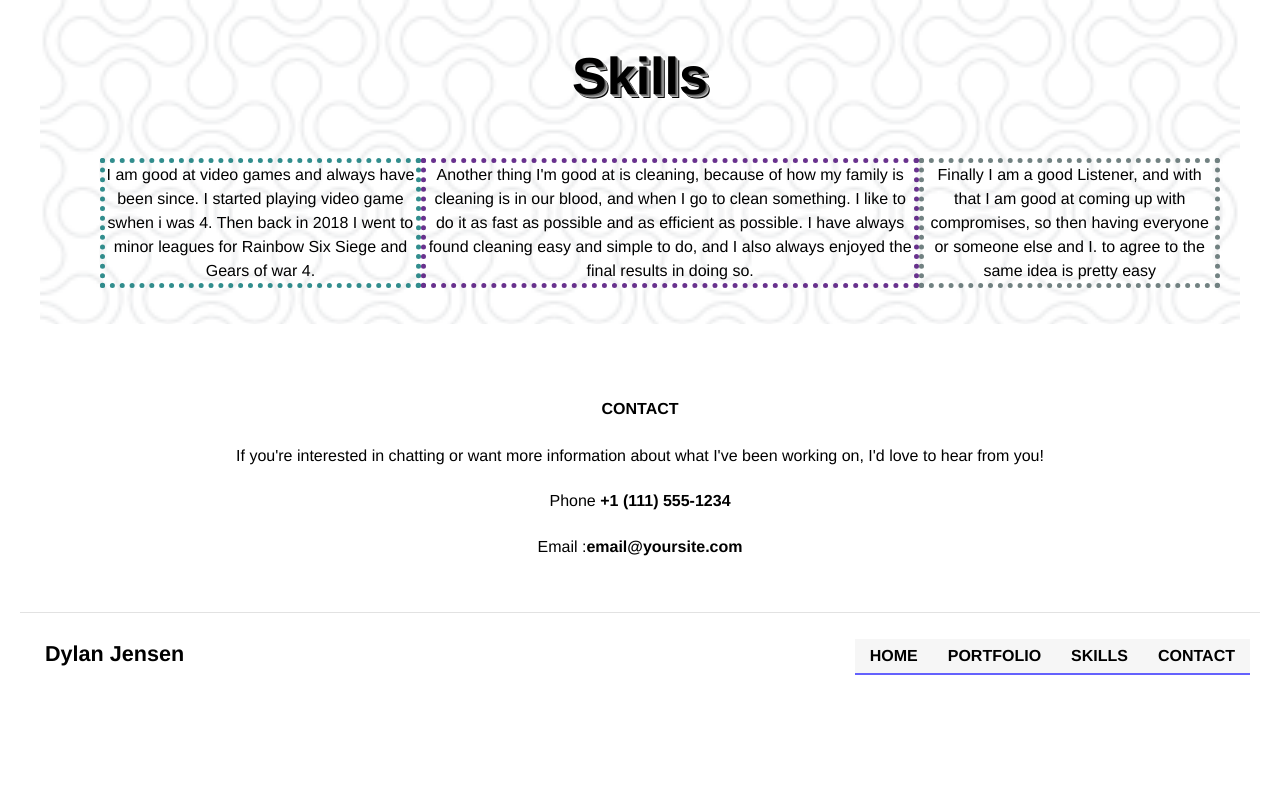
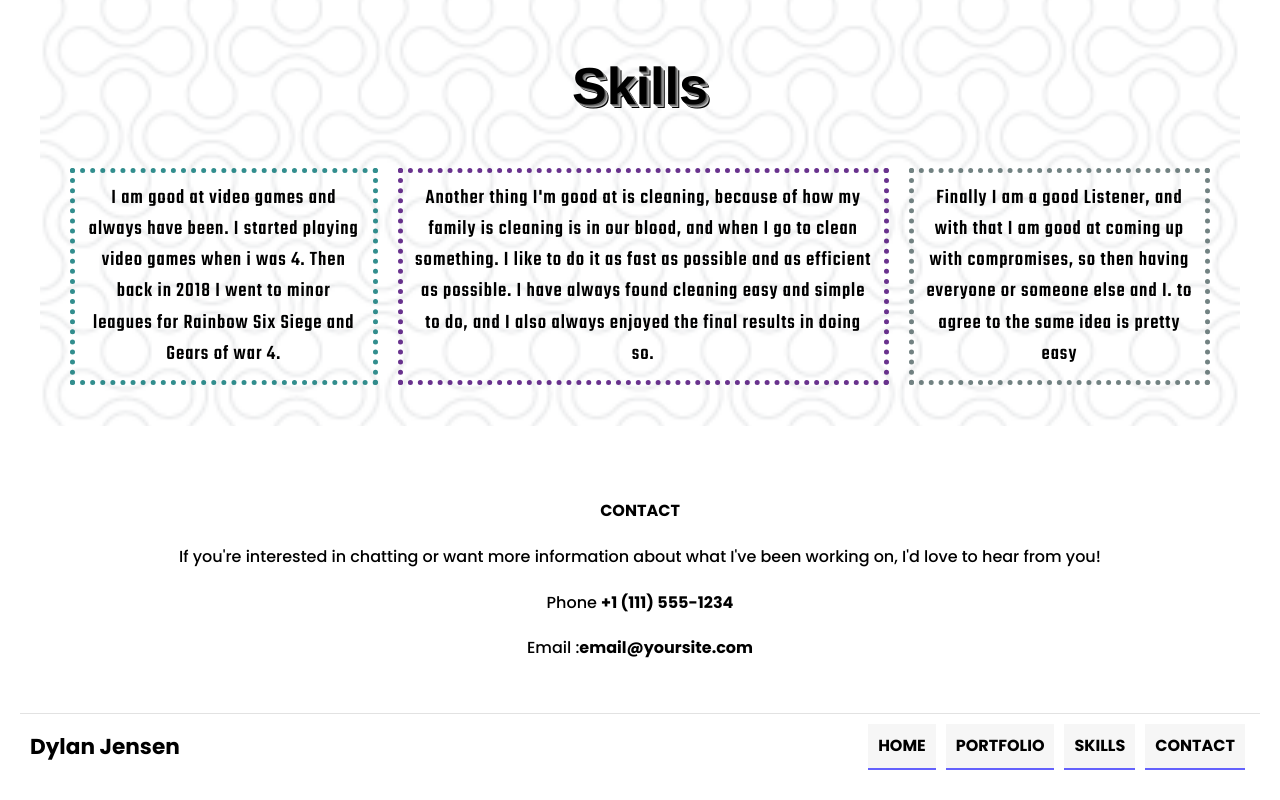
Before and after one commit to Dylan-Jensen/Mobile-First-Responsive-Layout, a plain HTML site: page index.html in a window 1280 px wide. Shown: the part 1514-2314 px from the top of the page. Before the commit the page ends 2235 px from the top, so only its background shows below. Drawn offline with Linux system fonts and the light colour scheme.

Commit message:
fixing css and html spacing

```diff
--- a/CSS/styles.css
+++ b/CSS/styles.css
@@ -12,7 +12,7 @@ a:link {
 }
 
 a:hover {
-    color:rgba(255, 0, 0, 0.6);
+    color: rgba(255, 0, 0, 0.6);
 }
 
 a:active {
@@ -39,7 +39,7 @@ body {
     display: flex;
     flex-direction: column;
     min-height: 100vh;
-    font: 1em/1.5 "Helvetica Neue", Helvetica, Arial, sans-serif;
+    font: 1em/1.5 'Poppins', sans-serif, Helvetica, Arial, sans-serif;
     text-align: center;
     padding: 10px;
     margin: 10px;
@@ -66,14 +66,12 @@ h2 {
     font-weight: 400
 }
 
-ul {
+ul,
+ol {
     list-style-type: none;
     padding-left: 0;
 }
 
-ol {
-    list-style: none;
-}
 
 img {
     max-width: 100%;
@@ -86,15 +84,19 @@ nav {
     margin: 0 auto;
 
 }
+
 nav li {
-margin: 0 auto;
     font-weight: 700;
     text-transform: uppercase;
     background-color: rgba(207, 207, 207, .2);
     border-bottom: 2px solid rgba(64, 61, 255, 0.8);
 }
+
+li:hover a {
+    color: lightcoral;
+}
+
 nav a {
-    padding: 20px 15px;
     display: block;
 }
 
@@ -116,6 +118,11 @@ nav a {
     padding: 15px;
 }
 
+.first-ul li {
+    margin: 10px auto;
+    padding: 10px 0;
+}
+
 .shadow {
     color: rgb(0, 0, 0);
     font: bold 52px Helvetica, Arial, Sans-Serif;
@@ -126,6 +133,7 @@ nav a {
 }
 
 .skills {
+    font-family: 'Teko', sans-serif;
     text-align: center;
     background: url('../img/double.png') repeat repeat;
     background-size: cover;
@@ -136,6 +144,14 @@ nav a {
 
 .skills ol {
     font-weight: 500;
+    font-size: 1.3rem;
+    letter-spacing: 1px;
+
+}
+
+.skills li {
+    padding: 10px;
+    margin: 10px 0;
 }
 
 .bottom-nav {
@@ -145,10 +161,6 @@ nav a {
     justify-content: space-between;
     border-top: 1px solid rgb(138, 138, 138, 25%);
     padding: 10px;
-}
-
-.bottom-nav a {
-    padding: 5px 15px;
 }
 
 .bottom-nav li {
@@ -173,7 +185,7 @@ nav a {
     text-align: center;
 }
 
-.banner{
+.banner {
     margin: 1em 1em;
     background: rgba(207, 207, 207, .2)
 }
@@ -189,6 +201,24 @@ nav a {
     padding-left: 1em;
 }
 
+.second-ul {
+    margin: 0;
+}
+.second-ul li{
+    margin: auto 5px;
+    padding: 10px;
+}
+
+.bottom-nav .name {
+    font-size: 1rem;
+    margin: auto 0;
+    padding: 0;
+}
+
+.second-ul li.top {
+   font-size: 0.8rem;
+}
+
 /*  Media Query Tablet */
 
 @media (min-width: 768px) {
@@ -198,18 +228,23 @@ nav a {
 .second-ul,
 .bottom-nav,
 .container {
-    display:flex;
+    display: flex;
 }
 
-.top-nav
-{
-	flex-direction:column;
+.top-nav {
+    flex-direction: column;
     align-items: center;
 }
 
 .first-ul {
     margin: auto 0;
     width: 90%;
+    width: initial;
+}
+
+.first-ul li{
+    margin: auto 6px;
+    padding: 12px;
 }
 
 .banner {
@@ -217,7 +252,9 @@ nav a {
     flex-direction: row-reverse;
     padding: 40px 20px;
 }
+
 .banner p {
+    flex-grow: 1;
     flex-basis: 60%;
     text-align: left;
     padding-left: 0;
@@ -245,6 +282,8 @@ nav a {
     flex-direction: column;
 }
 
+
+
 .bottom-nav .top {
     display: none;
 }
@@ -252,6 +291,11 @@ nav a {
 .bottom-nav .full-nav {
     display: inline-block;
 }
+
+ .bottom-nav .name {
+    font-size: 1.35rem;
+}
+
 
 }
 
@@ -262,7 +306,7 @@ nav a {
 
 .top-nav,
 .bottom-nav {
-    flex-direction:row;
+    flex-direction: row;
 }
 
 .top-nav,
@@ -284,4 +328,8 @@ nav a {
     flex-direction: row;
 }
 
+.skills li {
+    margin: 0 10px;
 }
+
+}
--- a/index.html
+++ b/index.html
@@ -2,19 +2,20 @@
 <html lang="en">
 <head>
     <meta charset="UTF-8">
-    <link rel="stylesheet" href="CSS/styles.css">
     <meta name="viewport" content="width=device-width, initial-scale=1.0">
     <title>Dylan Jensen responsive Profile</title>
+    <link href="https://fonts.googleapis.com/css2?family=Poppins:ital,wght@0,500;0,700;1,200;1,400&family=Teko:wght@500&display=swap" rel="stylesheet">
+    <link rel="stylesheet" href="css/styles.css">
 </head>
 <body>
 
     <header>
-      <nav id="home" class="top-nav">
+      <nav class="top-nav">
         <h1 class="name">Dylan Jensen</h1>
         <ul class="first-ul">
             <li><a href="#top">Home</a></li>
             <li><a href="#portfolio">Portfolio</a></li>
-            <li class="full-nav"><a href="#skills"> Skills</a></li>
+            <li><a href="#skills"> Skills</a></li>
             <li><a href="#contact">Contact</a></li>
         </ul>
         </nav>
@@ -69,7 +70,7 @@
     <section id="skills" class="skills">
       <h3 class="shadow">Skills</h3>
       <ol>
-        <li class="ol-1">I am good at video games and always have been since. I started playing video game swhen i was 4. Then back in 2018 I went to minor leagues for <a href="https://www.ubisoft.com/en-us/game/rainbow-six/siege#promo-list-2" target="_blank">
+        <li class="ol-1">I am good at video games and always have been. I started playing video games when i was 4. Then back in 2018 I went to minor leagues for <a href="https://www.ubisoft.com/en-us/game/rainbow-six/siege#promo-list-2" target="_blank">
           Rainbow Six Siege</a> and <a href="https://gearsofwar.com/games/gears-of-war-4/" target="_blank">Gears of war 4</a>.</li>
         <li class="ol-2">Another thing I'm good at is cleaning, because of how my family is cleaning is in our blood, and when I go to clean something.
           I like to do it as fast as possible and as efficient as possible. I have always found cleaning easy and simple to do, and I
@@ -96,7 +97,7 @@
       <h3 class="name">Dylan Jensen</h3>
       <ul class="second-ul">
           <li class="top"><a href="#top">Back To Top</a></li>
-          <li class="full-nav"><a href="#home">Home</a></li>
+          <li class="full-nav"><a href="#top">Home</a></li>
           <li class="full-nav"><a href="#portfolio">Portfolio</a></li>
           <li class="full-nav"><a href="#skills"> Skills</a></li>
           <li class="full-nav"><a href="#contact">Contact</a></li>
```
Lines whose indentation alone changed are shown as unchanged.
